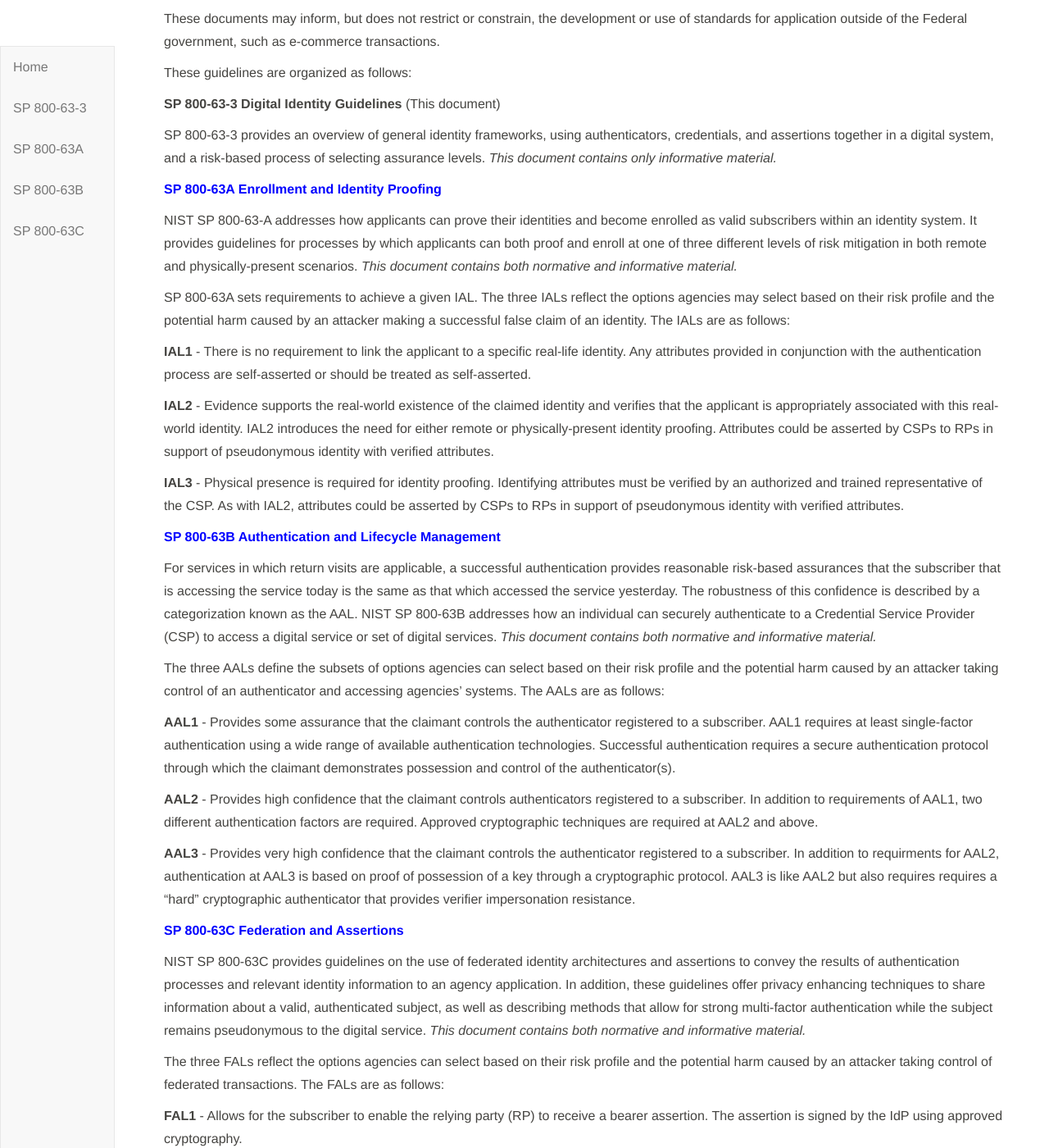
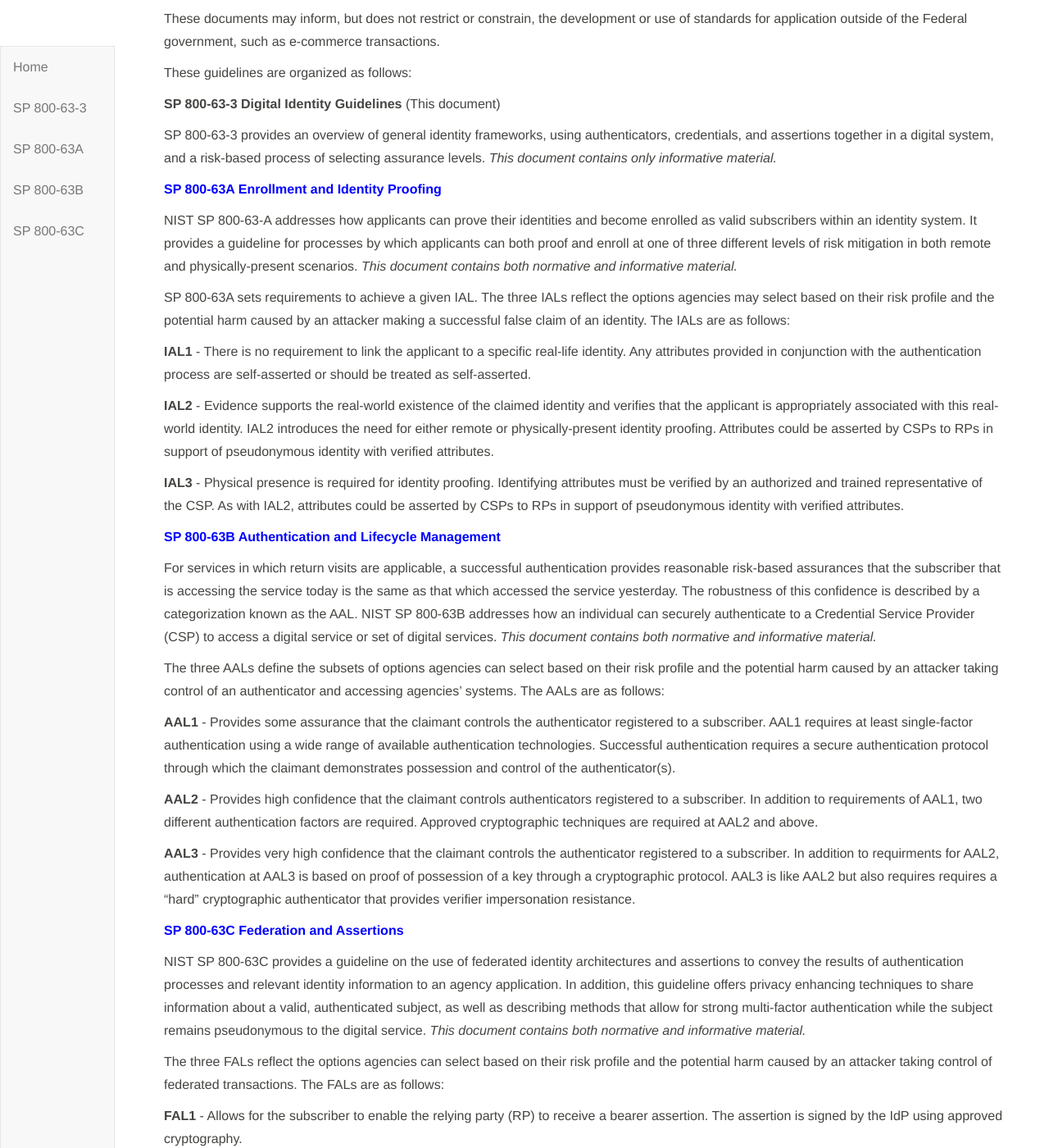
Before and after one commit to usnistgov/800-63-3, a Jekyll site: the page built from sp800-63-3/cover.md, in a window 1280 px wide and 1400 px high, scrolled down 4568 px. Shown: the whole window at 82% size. Built offline with Jekyll 4.4.1, drawn with Linux system fonts in a browser that asks for light colours; our own code applies the rules of GitHub Pages for plain Markdown files.

Commit message:
Update cover.md

```diff
--- a/sp800-63-3/cover.md
+++ b/sp800-63-3/cover.md
@@ -227,7 +227,7 @@
 
 [**SP 800-63A Enrollment and Identity Proofing**](#800-63a)
 
-NIST SP 800-63-A addresses how applicants can prove their identities and become enrolled as valid subscribers within an identity system. It provides guidelines for processes by which applicants can both proof and enroll at one of three different levels of risk mitigation in both remote and physically-present scenarios. _This document contains both normative and informative material._
+NIST SP 800-63-A addresses how applicants can prove their identities and become enrolled as valid subscribers within an identity system. It provides a guideline for processes by which applicants can both proof and enroll at one of three different levels of risk mitigation in both remote and physically-present scenarios. _This document contains both normative and informative material._
 
 SP 800-63A sets requirements to achieve a given IAL. The three IALs reflect the options agencies may select based on their risk profile and the potential harm caused by an attacker making a successful false claim of an identity.  The IALs are as follows:
 
@@ -252,7 +252,7 @@
 
 [**SP 800-63C Federation and Assertions**](#800-63c)
 
-NIST SP 800-63C provides guidelines on the use of federated identity architectures and assertions to convey the results of authentication processes and relevant identity information to an agency application. In addition, these guidelines offer privacy enhancing techniques to share information about a valid, authenticated subject, as well as describing methods that allow for strong multi-factor authentication while the subject remains pseudonymous to the digital service. _This document contains both normative and informative material._
+NIST SP 800-63C provides a guideline on the use of federated identity architectures and assertions to convey the results of authentication processes and relevant identity information to an agency application. In addition, this guideline offers privacy enhancing techniques to share information about a valid, authenticated subject, as well as describing methods that allow for strong multi-factor authentication while the subject remains pseudonymous to the digital service. _This document contains both normative and informative material._
 
 The three FALs reflect the options agencies can select based on their risk profile and the potential harm caused by an attacker taking control of federated transactions. The FALs are as follows:
 
```
